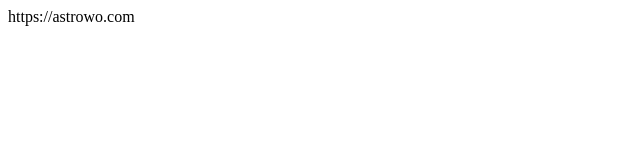
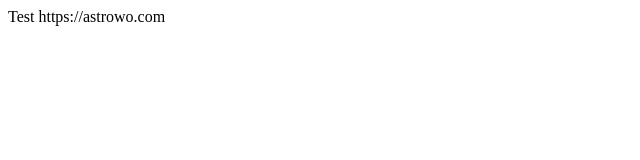
Before and after one commit to astrowo/astrowo-com, a plain HTML site: page site/index.html in a window 1280 px wide. Shown: the full height of the page, 0-640 px from the left. Drawn offline with Linux system fonts and the light colour scheme.

Commit message:
Update index.html

```diff
--- a/site/index.html
+++ b/site/index.html
@@ -4,6 +4,6 @@
     </head>
     <META NAME="robots" CONTENT="noindex,nofollow">
     <body>
-        <p>https://astrowo.com</p>
+        <p>Test https://astrowo.com</p>
     </body>
 </html>
```
